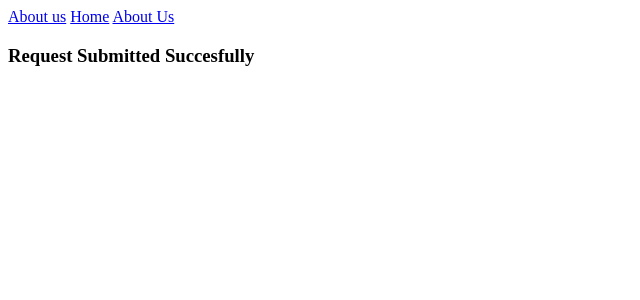
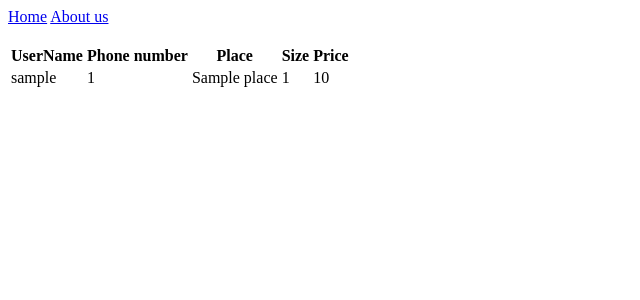
Before and after one commit to AliGreo/Flask-app, a Flask app: template templates/done.html in a window 1280 px wide. Shown: the top 300 px of the page, without its empty margins (0-640 px from the left). Run offline with Flask 3, Linux system fonts and the light colour scheme; the template is opened without the code that fills it: most values are stand-ins (such as "Sample title", 1, 10 or a date in 2020).

Commit message:
updated version 4

```diff
--- a/app.py
+++ b/app.py
@@ -3,6 +3,8 @@ from flask import Flask, request, render_template
 from flask_sqlalchemy import SQLAlchemy
 from flask import redirect, url_for
 import csv
+import os
+import pandas as pd
 
 app = Flask(__name__)
 
@@ -26,36 +28,27 @@ class Search(db.Model):
 def home():
     return render_template('home.html')
 
-@app.route('/calculate', methods=['POST','GET'])
-def get_info():
+@app.route('/done', methods=['POST','GET'])
+def done():
 
     if request.method == 'POST':
-        place = request.form.get('place')
-        size = request.form.get('size')
+        user_name = request.form.get('username')
+        phone_number = request.form.get('phone_number')
+        place = int(request.form.get('place'))
+        size = float(request.form.get('size'))
         price = float(request.form.get('price'))
 
-        print(place, size, price)
 
-        # new_search = Search(place=place, size=size, pricr=price)
+        with open('data.csv', mode='a') as file:
+            writer = csv.writer(file)
+            writer.writerow([user_name, phone_number,place, size, price])
 
-        # try:
-        #     db.session.add(new_search)
-        #     db.session.commit()
-        #     return redirect('/done')
-        # except:
-        #     return 'There was an issue adding your search'
-        with open('data.csv', mode='a', newline='') as file:
-            writer = csv.writer(file)
-            writer.writerow([place, size, price])
+        data = pd.read_csv('data.csv').to_dict(orient='records')
 
+        return render_template('done.html', data=data)
 
-
-    return render_template('done.html')
-
-
-@app.route('/done', methods=['POST','GET'])
-def done():
-    return render_template('done.html')
+    else:
+        return redirect(url_for('home'))
 
 @app.route('/about', methods=['POST','GET'])
 def about():
--- /dev/null
+++ b/data.py
@@ -0,0 +1,5 @@
+import pandas as pd
+
+
+data = pd.read_csv('data.csv').to_dict(orient='records')
+print(data)
--- a/templates/done.html
+++ b/templates/done.html
@@ -9,9 +9,30 @@
 {% endblock %}
 
 {% block content %}
+  <br>
+  <br>
+    <table>
+        <thead>
+            <tr>
+                <th>UserName</th>
+                <th>Phone number</th>
+                <th>Place</th>
+                <th>Size</th>
+                <th>Price</th>
+            </tr>
+        </thead>
+        {% for row in data %}
+        <tbody>
+            <tr>
+                <td>{{ row['user_name']}}</td>
+                <td>{{ row['phone_number']}}</td>
+                <td>{{ row['place'] }}</td>
+                <td>{{ row['size'] }}</td>
+                <td>{{ row['price'] }}</td>
+            </tr>
+        </tbody>
+        {% endfor %}
+    </table>
 
-<a href="/">Home</a>
-<a href="/about">About Us</a>
-    <h3>Request Submitted Succesfully</h3>
 
 {% endblock %}
--- a/templates/home.html
+++ b/templates/home.html
@@ -3,11 +3,13 @@
 <head>
     <meta charset="UTF-8">
     <meta name="viewport" content="width=device-width, initial-scale=1.0">
+    <link rel="stylesheet" href="{{ url_for('static', filename='css/style.css') }}">
     {% block title %}
     <title>Home</title>
     {% endblock %}
 </head>
 <body>
+    <a href="/home">Home</a>
     <a href="/about">About us</a>
 
     {% block page_title%}
@@ -18,17 +20,23 @@
 
 <form action="/done" method="POST">
     <h2>Search for an apartment</h2>
-    <label for="place">Place</label><br>
+    <label for="username">full name</label>
+    <input type="text" name="username" id=""><br><br>
+
+    <label for="phone_number">phone number</label>
+    <input type="text" name="phone_number" id=""><br><br>
+
+    <label for="place">Place</label>
     <select name="place" id="">
         <option value="150">150</option>
         <option value="480">480</option>
         <option value="620">620</option>
     </select><br><br>
 
-    <label for="size">Size Of Apartemt</label><br>
+    <label for="size">Size Of Apartemt</label>
     <input type="text" name="size" id=""><br><br>
 
-    <label for="price">Price Range</label><br>
+    <label for="price">Price Range</label>
     <input type="text" name="price" id=""><br><br>
 
     <button type="submit">Add</button>
```
Also changed, not shown: data.csv (+29 -0 lines), static/css/style.css (added).
